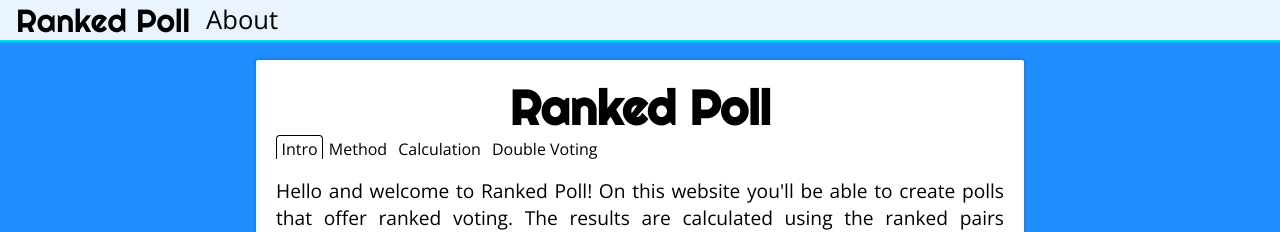
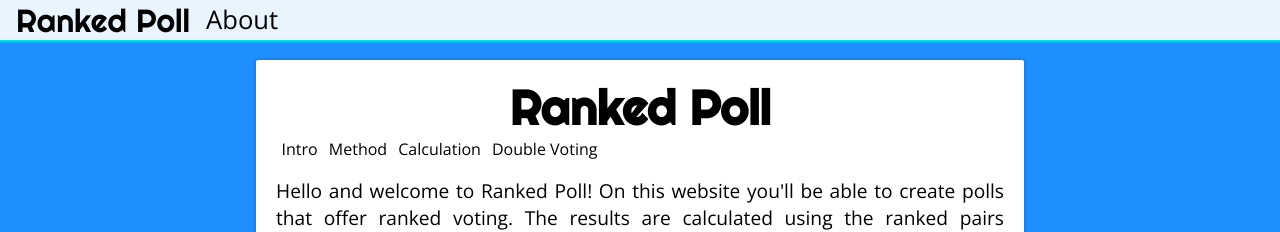
Before and after one commit to simonh531/ranked-poll, a Next.js app: page /about in a window 1280 px wide. Shown: the top 232 px of the page. Built offline with nearby package versions, Linux system fonts and the light colour scheme.

Commit message:
Fixed about page tab bug

```diff
--- a/pages/about.js
+++ b/pages/about.js
@@ -284,19 +284,25 @@ const Tab = ({ active, link, children }) => {
 const About = () => {
   const router = useRouter();
   const hash = router.asPath.toLowerCase().substr(7);
-  let active;
-  let content = <Intro />;
+  const [active, setActive] = useState('');
+  const [content, setContent] = useState(<Intro />);
 
-  if (hash === 'method') {
-    active = 'method';
-    content = <Method />;
-  } else if (hash === 'calculation') {
-    active = 'calculation';
-    content = <Calculation />;
-  } else if (hash === 'protection') {
-    active = 'protection';
-    content = <Protection />;
-  }
+  useEffect(() => {
+    if (hash === 'method') {
+      setActive('method');
+      setContent(<Method />);
+    } else if (hash === 'calculation') {
+      setActive('calculation');
+      setContent(<Calculation />);
+    } else if (hash === 'protection') {
+      setActive('protection');
+      setContent(<Protection />);
+    } else {
+      setActive('');
+      setActive(<Intro />);
+    }
+  }, [hash]);
+
   const themeColor = useReactiveVar(themeColorVar);
 
   useEffect(() => {
```
